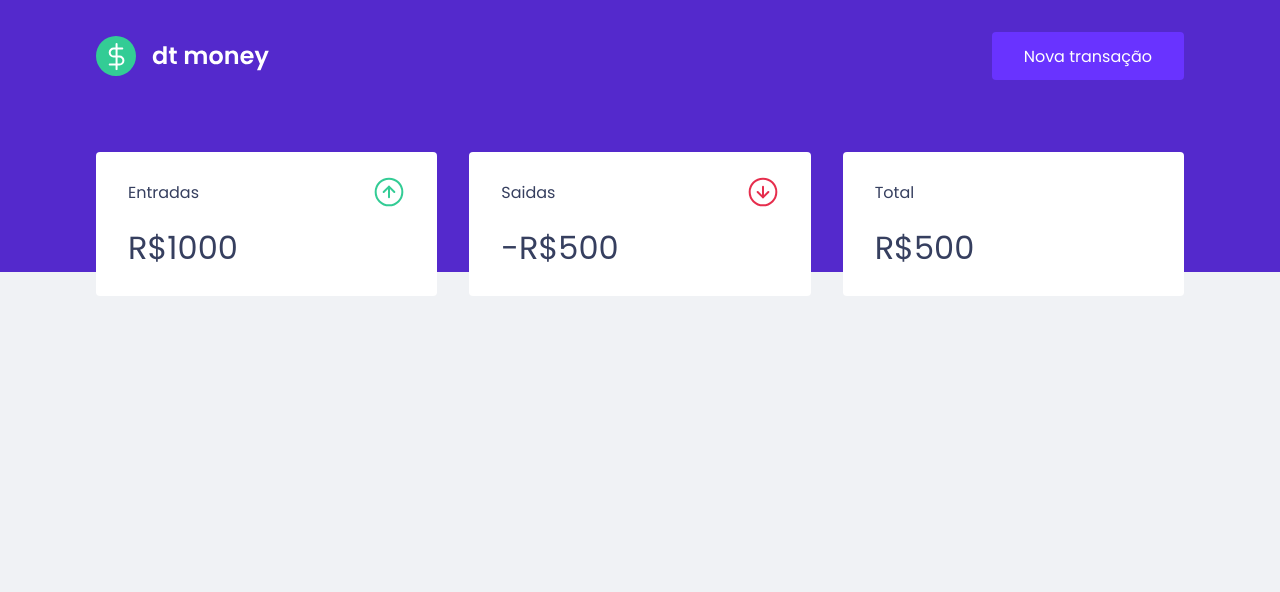
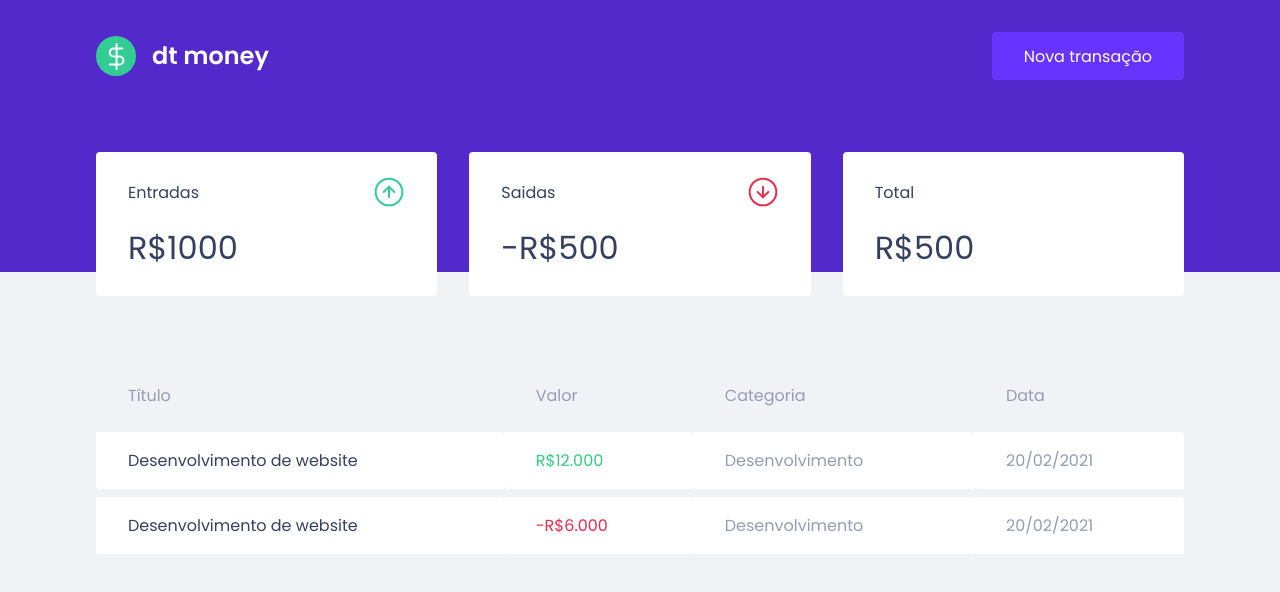
Before and after one commit to gabrielpaiv/dtmoney, a React (Create React App) app: page / in a window 1280 px wide. Shown: the top 592 px of the page. Built offline with nearby package versions, Linux system fonts and the light colour scheme.

Commit message:
Added Table

```diff
--- a/src/components/Dashboard/index.tsx
+++ b/src/components/Dashboard/index.tsx
@@ -1,10 +1,12 @@
 import { Summary } from '../Summary'
+import { TransactionsTable } from '../TransactionsTable'
 import { Container } from './styles'
 
 export function Dashboard() {
   return (
     <Container>
       <Summary />
+      <TransactionsTable />
     </Container>
   )
 }
--- /dev/null
+++ b/src/components/TransactionsTable/index.tsx
@@ -0,0 +1,32 @@
+import { Container } from './styles'
+
+export function TransactionsTable() {
+  return (
+    <Container>
+      <table>
+        <thead>
+          <tr>
+            <th>Título</th>
+            <th>Valor</th>
+            <th>Categoria</th>
+            <th>Data</th>
+          </tr>
+        </thead>
+        <tbody>
+          <tr>
+            <td>Desenvolvimento de website</td>
+            <td className="deposit">R$12.000</td>
+            <td>Desenvolvimento</td>
+            <td>20/02/2021</td>
+          </tr>
+          <tr>
+            <td>Desenvolvimento de website</td>
+            <td className="withdraw">-R$6.000</td>
+            <td>Desenvolvimento</td>
+            <td>20/02/2021</td>
+          </tr>
+        </tbody>
+      </table>
+    </Container>
+  )
+}
--- /dev/null
+++ b/src/components/TransactionsTable/styles.ts
@@ -0,0 +1,38 @@
+import styled from 'styled-components'
+
+export const Container = styled.div`
+  margin-top: 4rem;
+
+  table {
+    width: 100%;
+    border-spacing: 0 0.5rem;
+
+    th {
+      color: var(--text-body);
+      font-weight: 400;
+      padding: 1rem 2rem;
+      text-align: left;
+      line-height: 1.5rem;
+    }
+
+    td {
+      padding: 1rem 2rem;
+      border: 0;
+      background: var(--shape);
+      color: var(--text-body);
+      border-radius: 0%.25rem;
+
+      &:first-child {
+        color: var(--text-title);
+      }
+
+      &.deposit {
+        color: var(--green);
+      }
+
+      &.withdraw {
+        color: var(--red);
+      }
+    }
+  }
+`
```
